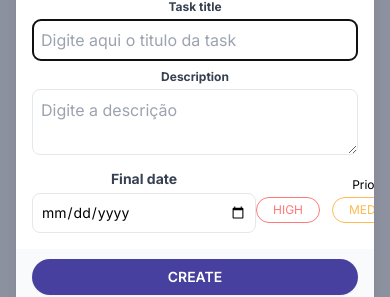
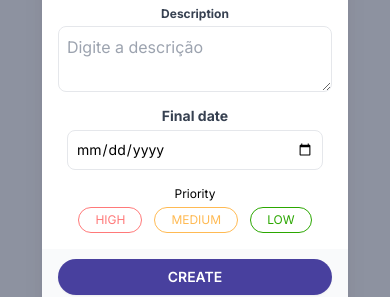
Before and after one commit to Miguel-ectil/Project-Kanban, a Next.js app in the folder frontend/: page / in a window 390 px wide. Both pictures are taken after a click on the button "+ Novo Card". Shown: the part 473-770 px from the top of the page. Built offline with nearby package versions, Linux system fonts and the light colour scheme; no server answers.

Commit message:
[UPD] deixando os campos do modal responsivos

```diff
--- a/frontend/src/components/newCard.tsx
+++ b/frontend/src/components/newCard.tsx
@@ -95,8 +95,8 @@ export default function NewCard({ onClose }: any) {
                         >
 
                         </textarea>
-                        <div className='flex justify-between'>
-                          <div>
+                        <div className='flex flex-col sm:flex-row sm:items-center justify-between'>
+                          <div className="mb-4 md:mb-0">
                             <label
                               className="block text-gray-700 text-sm font-bold mb-1 mt-2"
                               htmlFor="Descrição"
@@ -108,12 +108,12 @@ export default function NewCard({ onClose }: any) {
                               onChange={(e) => setFinalDate(e.target?.value)}
                               type="date"
                               placeholder='Selecione a data de entrega'
-                              className='text-sm border p-2 rounded-lg w-[14rem] '
+                              className='text-sm border p-2 rounded-lg w-[16rem]'
                             />
                           </div>
                           <div>
-                            <p className='text-xs mt-4 mb-1'>Priority</p>
-                            <div className='flex space-x-3'>
+                            <p className='text-xs mb-1'>Priority</p>
+                            <div className=' space-x-3'>
                               <button
                                 className={`px-4 py-1 border rounded-2xl text-xs
                                  border-[#FF7979] text-[#FF7979] hover:bg-[#FF7979] hover:text-[#FFFF]
```
